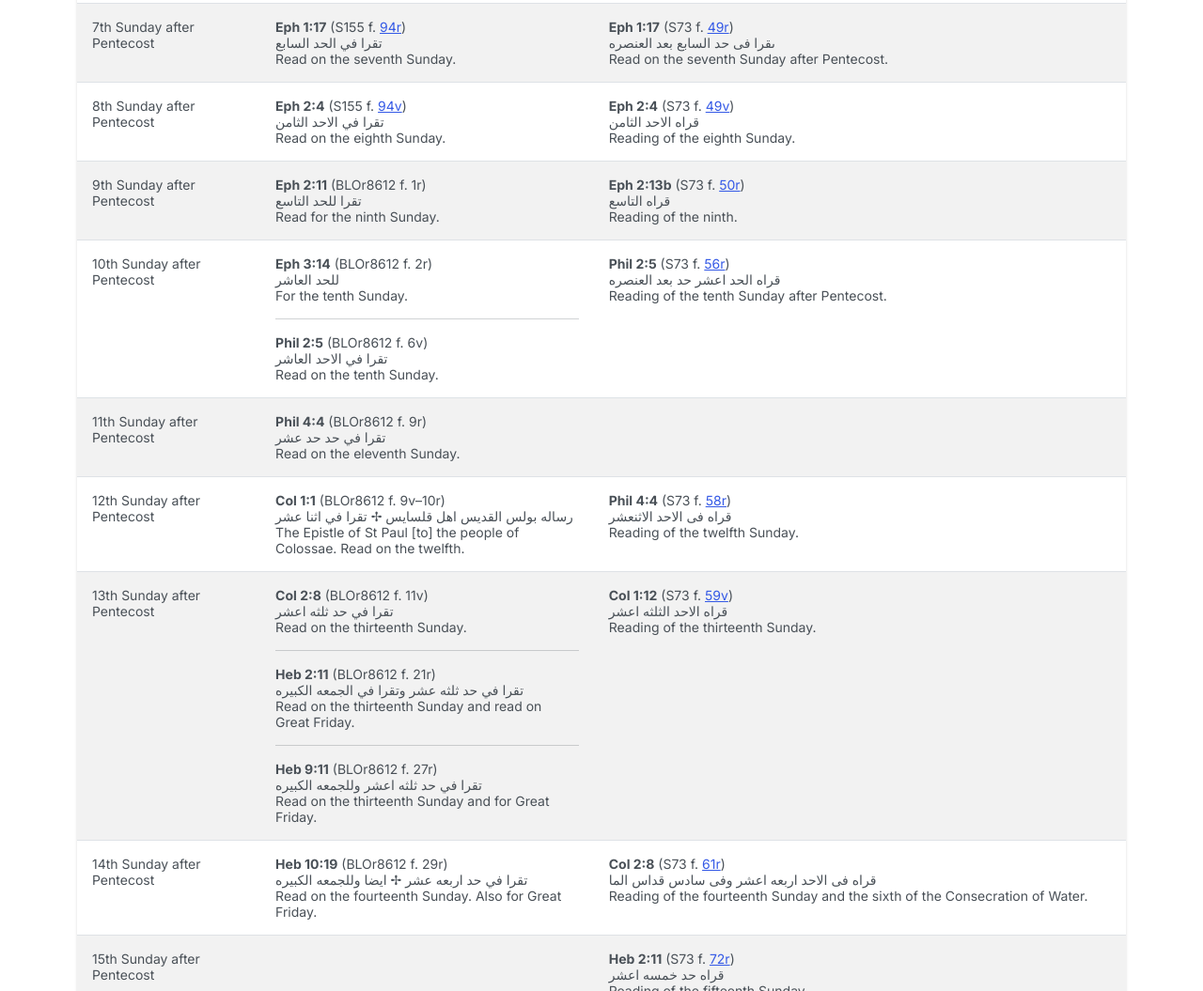
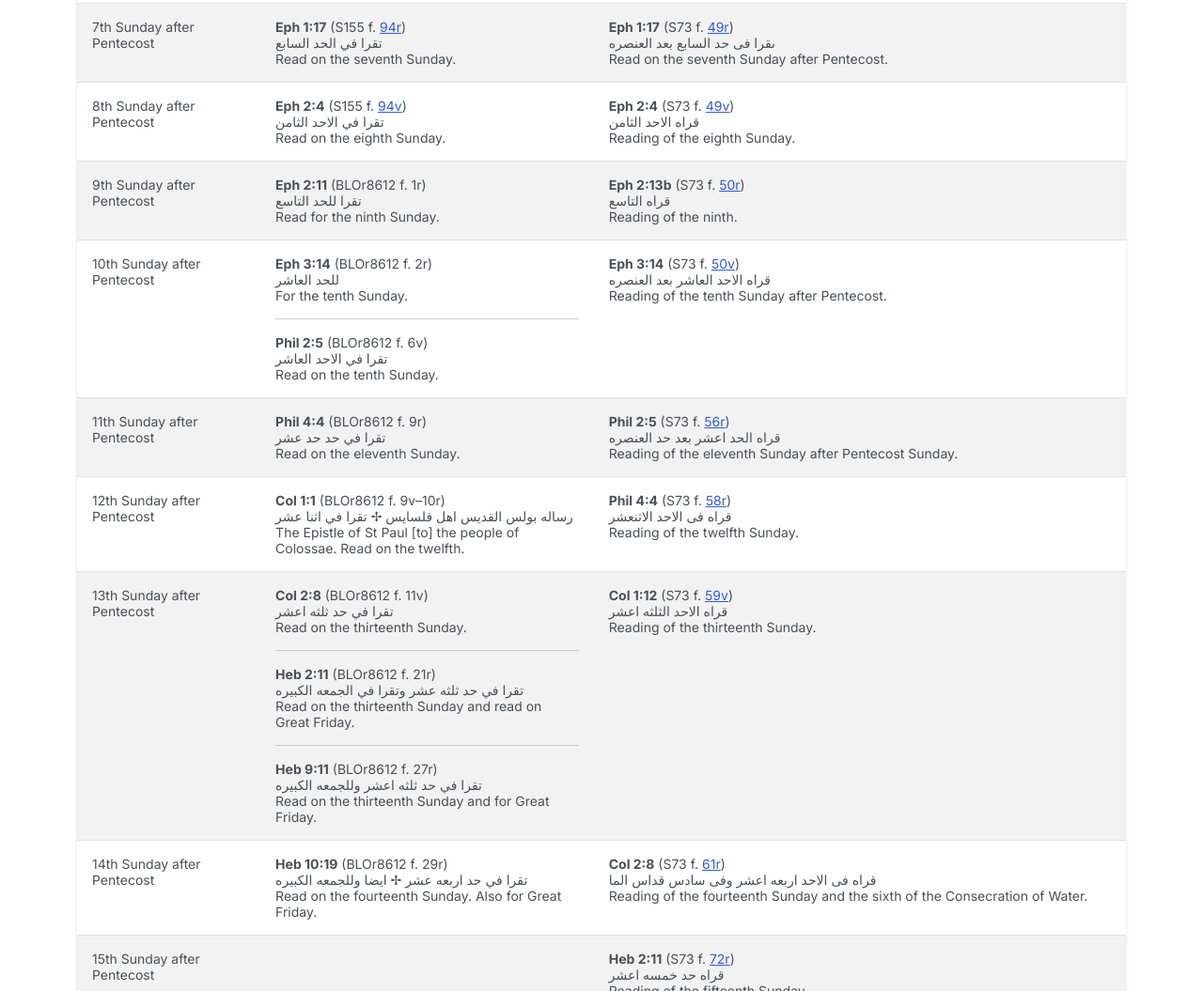
Before and after one commit to rbturnbull/ArabGr1Rubrics, a plain HTML site: page reports/dates.html in a window 1280 px wide. Shown: the part 646-1701 px from the top of the page at 94% size. Drawn offline with nearby package versions, Linux system fonts and the light colour scheme.

Commit message:
:abc: updating reports

```diff
--- a/reports/dates.html
+++ b/reports/dates.html
@@ -321,33 +321,41 @@ Read on  the tenth Sunday.
 
 </td>
 
+          <td><b>Eph 3:14</b> (S73 f. <a href='https://iiif.sinaimanuscripts.library.ucla.edu/iiif/2/ark%3A%2F21198%2Fz14n0p90%2F4b323v3g/full/1500,/0/default.jpg'>50v</a>)<br>
+
+قراه الاحد العاشر بعد العنصره<br>
+
+
+Reading of  the tenth Sunday after Pentecost.
+
+
+</td>
+
+      </tr>
+
+      <tr>
+
+          <td>11th Sunday after Pentecost</td>
+
+          <td><b>Phil 4:4</b> (BLOr8612 f. 9r)<br>
+
+تقرا في حد حد عشر<br>
+
+
+Read on  the eleventh Sunday.
+
+
+</td>
+
           <td><b>Phil 2:5</b> (S73 f. <a href='https://iiif.sinaimanuscripts.library.ucla.edu/iiif/2/ark%3A%2F21198%2Fz14n0p90%2Fxt502x5p/full/1500,/0/default.jpg'>56r</a>)<br>
 
-قراه الحد اعشر حد بعد العنصره<br>
-
-
-Reading of  the tenth Sunday after Pentecost.
-
-
-</td>
-
-      </tr>
-
-      <tr>
-
-          <td>11th Sunday after Pentecost</td>
-
-          <td><b>Phil 4:4</b> (BLOr8612 f. 9r)<br>
-
-تقرا في حد حد عشر<br>
-
-
-Read on  the eleventh Sunday.
-
-
-</td>
-
-          <td></td>
+قراه الحد اعشر بعد حد العنصره<br>
+
+
+Reading of  the eleventh Sunday after Pentecost Sunday.
+
+
+</td>
 
       </tr>
 
```
Also changed, not shown: reports/verses.html (+13 -5 lines).
